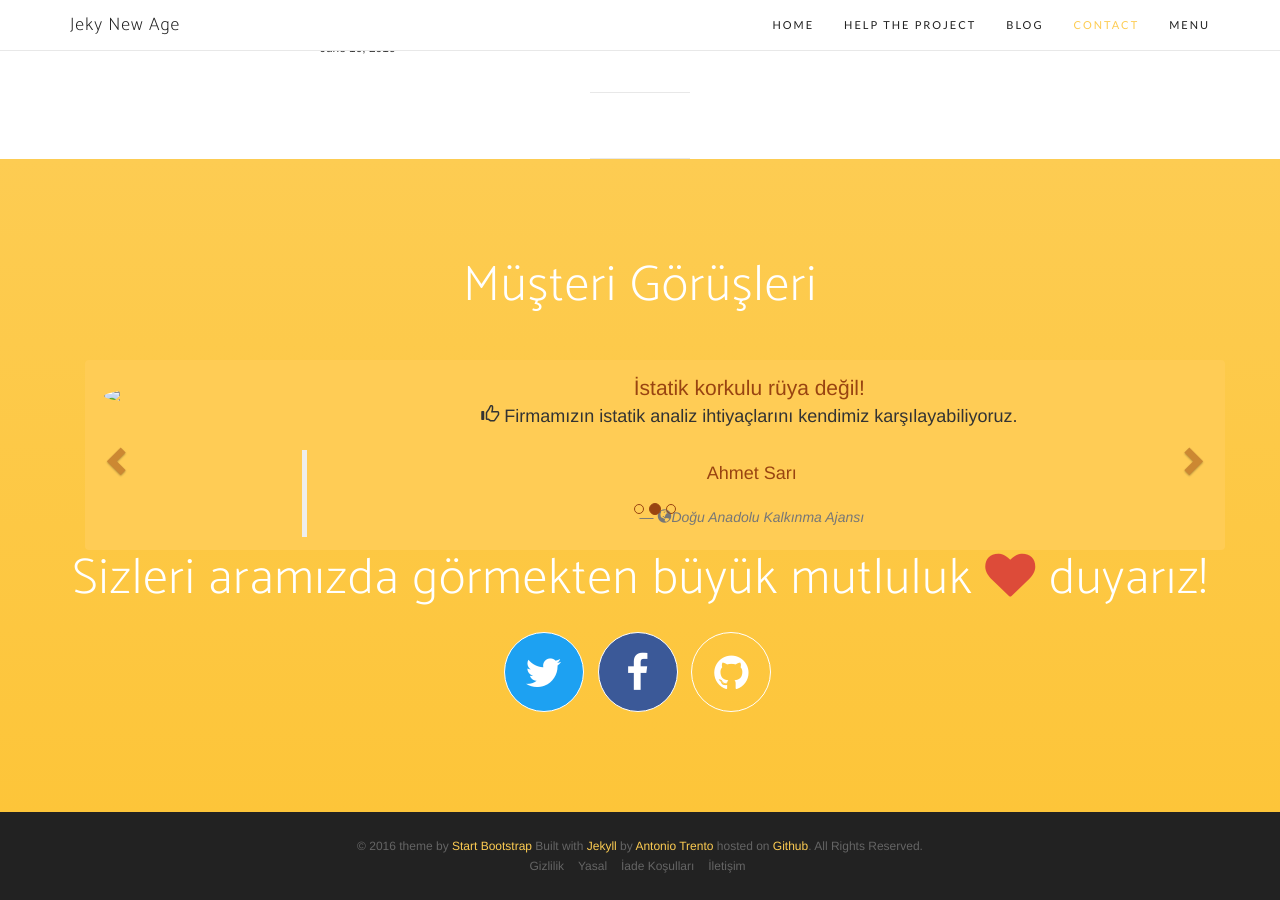
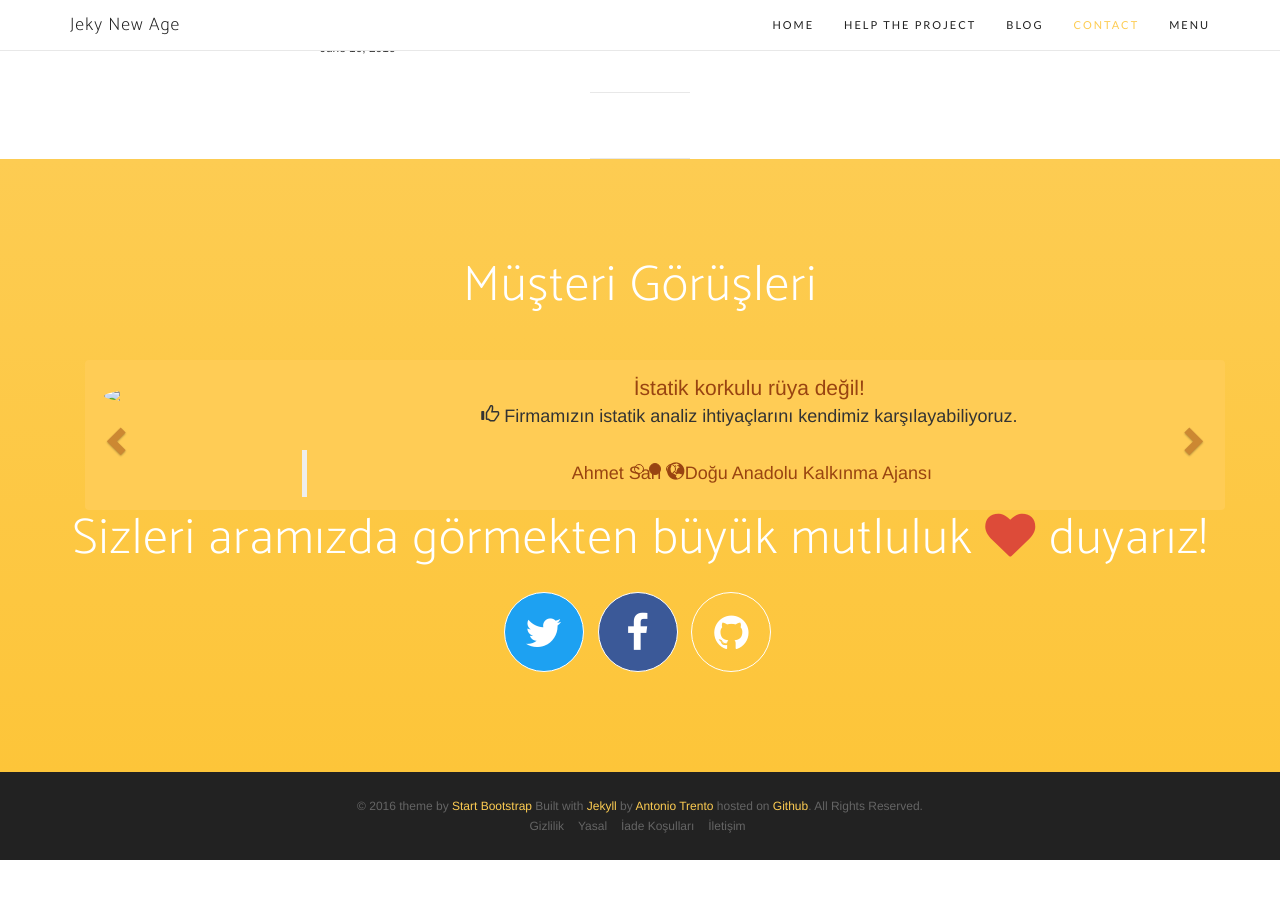
Before and after one commit to eistatistik/eistatistik.github.io, a Jekyll site: the page built from blog.html, in a window 1280 px wide and 900 px high, scrolled down 3116 px. Built offline with Jekyll 4.4.1, drawn with Linux system fonts in a browser that asks for light colours; nearby versions of some CDN libraries; some web fonts are replaced; after the commit the page ends 3976 px from its top, so only the background shows below that.

Commit message:
Update testimonials.html

```diff
--- a/_includes/testimonials.html
+++ b/_includes/testimonials.html
@@ -27,7 +27,7 @@
                                     <p><span class="glyphicon glyphicon-thumbs-up"></span> İstatiksel analiz ve kalite kontrol eğitimi için teşekkürler EİSTATİSTİK</p>
                                     <blockquote class="adjust2">
                                         <p>Ezgi Aksoy
-                                            <small><i class="glyphicon glyphicon-globe"></i>SANSET GIDA</small>
+                                            <span><i class="glyphicon glyphicon-globe"></i>SANSET GIDA</span>
                                         </p>
                                     </blockquote>
                                 </div>
@@ -50,8 +50,10 @@
                                     <p class="text-info lead adjust2">İstatik korkulu rüya değil!</p>
                                     <p><span class="glyphicon glyphicon-thumbs-up"></span> Firmamızın istatik analiz ihtiyaçlarını kendimiz karşılayabiliyoruz.</p>
                                     <blockquote class="adjust2">
-                                        <p>Ahmet Sarı</p>
-                                        <small><cite title="Source Title"><i class="glyphicon glyphicon-globe"></i>Doğu Anadolu Kalkınma Ajansı</cite></small> </blockquote>
+                                        <p>Ahmet Sarı
+                                            <span><i class="glyphicon glyphicon-globe"></i>Doğu Anadolu Kalkınma Ajansı</span>
+                                         </p>
+                                    </blockquote>
                                 </div>
                             </div>
                         </div>
@@ -68,7 +70,10 @@
                                     <p class="text-info lead adjust2">Makale yazarken istatiksel analizi dert etmeyeceğim.</p>
                                     <p><span class="glyphicon glyphicon-thumbs-up"></span> Akademik çalışmalarımda kullandığım istatik analizlerinin mantığını anladım.</p>
                                     <blockquote class="adjust2">
-                                        <p>Mehmet Emin Önger</p> <small><cite title="Source Title"><i class="glyphicon glyphicon-globe"></i> OMÜ, Tıp Fakültesi, Akademisyen</cite></small> </blockquote>
+                                        <p>Mehmet Emin Önger
+                                            <span><i class="glyphicon glyphicon-globe"></i>OMÜ, Tıp Fakültesi, Akademisyen</span>
+                                         </p>
+                                    </blockquote>
                                 </div>
                             </div>
                         </div>
```
